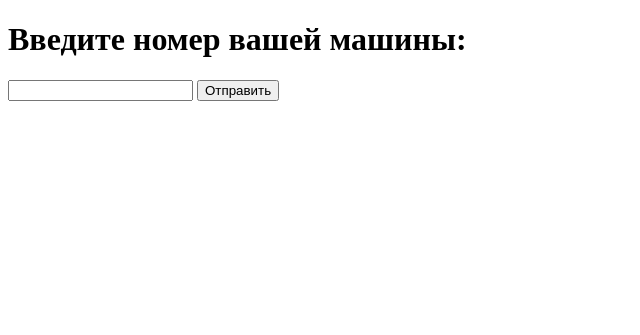
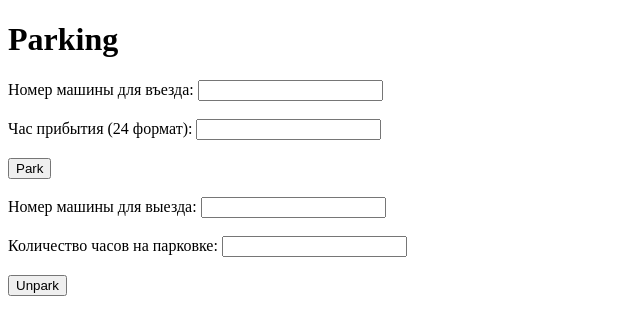
Before and after one commit to Grigoryyy/REST-park, a Flask app: page / in a window 1280 px wide. Shown: the top 335 px of the page, without its empty margins (0-640 px from the left). Run offline with Flask 3, Linux system fonts and the light colour scheme.

Commit message:
v2
2 версия программы
Изменен backend, а именно:
    self.cars теперь словарь
    доработан unpark, теперь он считает также считает стоимость
    метод park редактирует ввод пользователя
app.py стал более доработанным
дополнен index.html
отредактирован README
добавлен файл для проверки модулей dependency_check.py

```diff
--- a/app.py
+++ b/app.py
@@ -1,30 +1,31 @@
-from flask import Flask, render_template, request
+from flask import Flask, request, render_template
 import backend
 
+app = Flask(__name__)
 
-app = Flask(__name__)
-cars = []
+endpoint = backend.Endpoint()
 
 
-@app.route('/', methods=['GET', 'POST'])
-def index():
-    if request.method == 'POST':
-        user_input = request.form['user_input']
-        answer = check_answer(user_input)
-        return render_template('index.html', answer=answer)
+@app.route('/')
+def home():
     return render_template('index.html')
 
 
-def check_answer(user_input):
-    endpoint = backend.Endpoint()
-    if user_input.lower().replace(" ", "") != '':
-        cars.append(user_input.lower())
-        for i in cars:
-            answer = endpoint.park(i)
-        print(endpoint.cars)
-    else:
-        answer = 'Неккоректный номер машины'
-    return answer
+@app.route('/park', methods=['POST'])
+def park():
+    car_number = request.form['car_number']
+    hours = int(request.form['hours'])
+    if car_number.lower().replace(" ", "") != '':
+        return endpoint.park(car_number, hours)
+    return 'Неккоректный номер машины'
+
+
+@app.route('/unpark', methods=['POST'])
+def unpark():
+    car_number = request.form['car_number'].lower().replace(" ", "")
+    hours = int(request.form['hours'])
+    cost = endpoint.unpark(car_number, hours)
+    return cost
 
 
 if __name__ == '__main__':
--- a/templates/index.html
+++ b/templates/index.html
@@ -4,13 +4,23 @@
     <title>Parking</title>
 </head>
 <body>
-    <h1>Введите номер вашей машины:</h1>
-    <form action="/" method="POST">
-        <input type="text" name="user_input">
-        <input type="submit" value="Отправить">
+    <h1>Parking</h1>
+    <form action="/park" method="POST">
+        <label for="car_number">Номер машины для въезда:</label>
+        <input type="text" id="car_number" name="car_number" required><br><br>
+        <label for="hours">Час прибытия (24 формат):</label>
+        <input type="number" id="hours" name="hours" required><br><br>
+        <input type="submit" value="Park">
     </form>
-    {% if answer %}
-        <h2>{{ answer }}</h2>
-    {% endif %}
+
+    <br>
+
+    <form action="/unpark" method="POST">
+        <label for="car_number">Номер машины для выезда:</label>
+        <input type="text" id="car_number" name="car_number" required><br><br>
+        <label for="hours">Количество часов на парковке:</label>
+        <input type="number" id="hours" name="hours" required><br><br>
+        <input type="submit" value="Unpark">
+    </form>
 </body>
 </html>
```
Also changed, not shown: backend.py (+11 -6 lines).
